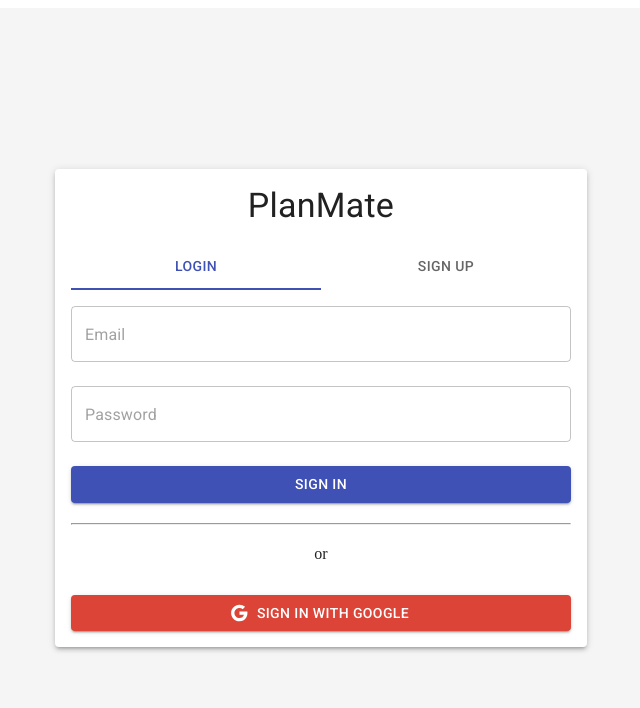
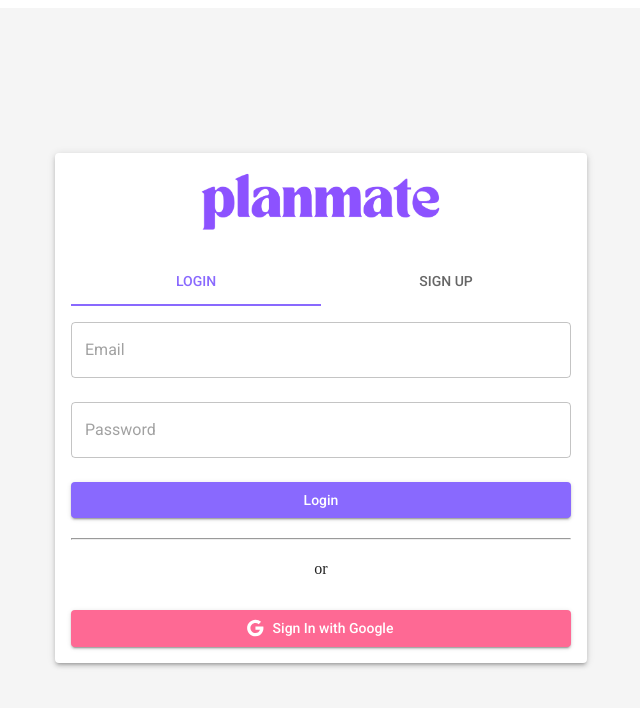
Before and after one commit to halghasra/PlanMate, a React (Create React App) app: page /login in a window 1280 px wide. Shown: the top 708 px of the page, without its empty margins (319-959 px from the left). Built offline with nearby package versions, Linux system fonts and the light colour scheme; no server answers.

Commit message:
applied theme across project

```diff
--- a/src/App.js
+++ b/src/App.js
@@ -10,10 +10,11 @@
 import { doc, getDoc } from "firebase/firestore"; // Imports doc data from firestore
 import Auth from "./components/Auth";
 import LogoutButton from "./components/LogoutButton"; // import the logout button
-import LoadingSpinner from "./components/LoadingSpinner"; // Import the loading spinner
+//import LoadingSpinner from "./components/LoadingSpinner"; // Import the loading spinner
 import UserProfile from "./components/UserProfile"; //Import the user profile from Firebase
 import ProfileCompletion from "./components/ProfileCompletion";
-//import './App.css'; will be added later once I define App.css
+import { ThemeProvider, CircularProgress } from "@mui/material";
+import theme from './theme/theme';
 
 class App extends Component {
   // start loading while the auth state is being determined
@@ -69,9 +70,10 @@
   render() {
     const { loading, user, needsProfileCompletion } = this.state;
     if (loading) {
-      return <LoadingSpinner />;
+      return <CircularProgress />;
     }
     return (
+      <ThemeProvider theme={theme}>
         <Router>
           <div>
             {user && <LogoutButton />}
@@ -119,6 +121,7 @@
             </Routes>
           </div>
         </Router>
+      </ThemeProvider>
     );
   }
 }
--- a/src/components/Auth.js
+++ b/src/components/Auth.js
@@ -1,7 +1,8 @@
 import React, { Component } from 'react';
-import { Paper, Tabs, Tab, Typography, Box, Snackbar, Alert } from '@mui/material';
+import { Paper, Tabs, Tab, Box, Snackbar, Alert } from '@mui/material';
 import Login from './Login';
 import SignUp from './SignUp';
+import logo from '../assets/planmate-logo-purple.png';
 
 class Auth extends Component {
   state = { value: 0, error: null };
@@ -30,7 +31,7 @@
       >
         <Paper elevation={3} sx={{ width: '90%', maxWidth: '500px', p: 2 }}>
           <Box textAlign="center" pb={2}>
-            <Typography variant="h4">PlanMate</Typography>
+            <img src={logo} alt="PlanMate logo" style={{ width: '50%' }} />
           </Box>
           <Tabs
             value={value}
--- a/src/components/Login.js
+++ b/src/components/Login.js
@@ -1,11 +1,9 @@
 import React, { Component } from 'react';
-//import { signInWithPopup } from 'firebase/auth';
-import { Button, TextField } from '@mui/material'; //Adding MUI components styling
+import { Button, TextField, CircularProgress } from '@mui/material'; //Adding MUI components styling
 import { auth, GoogleAuthProvider } from '../firebase';
-//mport { auth } from '../firebase';
 import { signInWithEmailAndPassword, signInWithPopup } from 'firebase/auth';
 import GoogleIcon from '@mui/icons-material/Google';
-import LoadingSpinner from './LoadingSpinner'; // import the loading spinner
+//import LoadingSpinner from './LoadingSpinner'; // import the loading spinner
 
 class Login extends Component {
     state = { email: '', password: '', error: null, loading: false };
@@ -44,7 +42,7 @@
     render() {
         const { email, password, loading } = this.state;
         if (loading) {
-          return <LoadingSpinner />
+          return <CircularProgress />
         }
         return (
           <form onSubmit={this.handleSubmit}>
@@ -71,9 +69,10 @@
               type="submit"
               fullWidth
               variant="contained"
-              sx={{ mt: 2 }}
+              color="primary"
+              sx={{ mt: 2, '&:hover': {bgcolor: 'primary.light'} }}
             >
-              Sign In
+              Login
             </Button>
             <hr style={{ margin: "20px 0" }} />
             <p style={{ textAlign: "center" }}>or</p>
@@ -81,8 +80,9 @@
               onClick={this.handleGoogleSignIn}
               fullWidth
               variant="contained"
+              color="error"
               startIcon={<GoogleIcon />}
-              sx={{ mt: 2, bgcolor: '#db4437', color: 'white' }}
+              sx={{ mt: 2, color: 'white', '&:hover': {bgcolor: 'error.light'} }}
             >
               Sign In with Google
             </Button>
--- a/src/components/LogoutButton.js
+++ b/src/components/LogoutButton.js
@@ -16,7 +16,12 @@
   }
 
   return (
-    <Button onClick={handleLogout}>
+    <Button
+      onClick={handleLogout}
+      color="error"
+      variant='contained'
+      sx={{ mt: 2, color:'white', '&:hover': {bgcolor: 'error.light'} }}
+    >
       Logout
     </Button>
   )
--- a/src/components/ProfileCompletion.js
+++ b/src/components/ProfileCompletion.js
@@ -100,7 +100,7 @@
     <Box display="flex" flexDirection="column" justifyContent="center" alignItems="center" minHeight="100vh">
       {loading ? <CircularProgress /> : (
         <>
-        <Avatar alt="User Profile Picture" src={picUrl} sx={{ width: 96, height: 96, mb: 1 }} /> {/* Display the profile picture here */}
+        <Avatar alt="User Profile Picture" src={picUrl} sx={{ width: 192, height: 192, mb: 1 }} /> {/* Display the profile picture here */}
         <Box width="500px">
         <form onSubmit={handleSubmit}>
           <Box display="flex" alignItems="center" sx={{ mb: 1 }}>
@@ -109,8 +109,10 @@
               type="file"
               onChange={handleFileChange}
               inputRef={fileInputRef}
+              size='small'
+              sx={{ mb: 1 }}
             />
-            <Button onClick={resetFile} variant="contained" color="secondary" sx={{ ml: 1 }} type="button">
+            <Button onClick={resetFile} variant="contained" color="secondary" sx={{ ml: 1, '&:hover': {bgcolor: 'secondary.light'}}} type="button">
               Reset
             </Button>
             {profilePic && <Box sx={{ ml: 2 }}>{profilePic.name}</Box>}
@@ -118,6 +120,7 @@
           <TextField
             name="name"
             label="Name"
+            size="medium"
             value={name}
             onChange={event => setName(event.target.value)}
             required
@@ -127,13 +130,14 @@
           <TextField
             name="bio"
             label="Bio"
+            size="medium"
             value={bio}
             onChange={event => setBio(event.target.value)}
             required
             fullWidth
             multiline
           />
-          <Button type="submit" fullWidth variant="contained" color="primary" sx={{ mt: 2 }}>
+          <Button type="submit" fullWidth variant="contained" color="primary" sx={{ mt: 2, color:'white', '&:hover': {bgcolor: 'primary.light'} }}>
             Submit
           </Button>
         </form>
--- a/src/components/SignUp.js
+++ b/src/components/SignUp.js
@@ -44,7 +44,13 @@
               required
               type="password"
             />
-            <Button type="submit" fullWidth variant="contained" sx={{ mt: 2 }}>
+            <Button
+              type="submit"
+              fullWidth
+              variant="contained"
+              color="primary"
+              sx={{ mt: 2, '&:hover': {bgcolor: 'primary.light'} }}
+            >
               Sign Up
             </Button>
           </form>
--- a/src/components/UserProfile.js
+++ b/src/components/UserProfile.js
@@ -107,7 +107,7 @@
 
   return (
     <Box display="flex" flexDirection="column" justifyContent="center" alignItems="center" minHeight="100vh">
-      <Avatar alt="User Profile Picture" src={picUrl} sx={{ width: 96, height: 96, mb: 1 }}/> {/* Display the profile picture here */}
+      <Avatar alt="User Profile Picture" src={picUrl} sx={{ width: 192, height: 192, mb: 1 }}/> {/* Display the profile picture here */}
       <form onSubmit={updateUserProfile}>
         <Box dispaly="flex" alignItems="center" sx={{ mb: 1 }}>
           <TextField
@@ -115,9 +115,10 @@
             type="file"
             onChange={event => setProfilePic(event.target.files[0])}
             inputRef={fileInputRef}
+            size='small'
             sx={{ mb: 1 }}
           />
-          <Button onClick={resetFile} variant="contained" color="secondary" sx={{ ml: 1}} type="button">
+          <Button onClick={resetFile} variant="contained" color="secondary" sx={{ ml: 1, '&:hover': {bgcolor: 'secondary.light'}}} type="button">
             Reset
           </Button>
           {profilePic && <Box sx={{ ml:2 }}>{profilePic.name}</Box>}
@@ -125,6 +126,7 @@
         <TextField
           name="name"
           label="Name"
+          size="medium"
           value={name}
           onChange={event => setName(event.target.value)}
           required
@@ -134,6 +136,7 @@
         <TextField
           name="bio"
           label="Bio"
+          size="medium"
           value={bio}
           onChange={event => setBio(event.target.value)}
           required
@@ -141,7 +144,7 @@
           multiline
           sx={{ mb: 1 }}
         />
-        <Button type="submit" fullWidth variant="contained" color="primary" sx={{ mt: 2 }}>
+        <Button type="submit" fullWidth variant="contained" color="primary" sx={{ mt: 2, color:'white', '&:hover': {bgcolor: 'primary.light'} }}>
         {submitting ? <CircularProgress size={24} /> : "Update profile"}
         </Button>
       </form>
--- a/src/theme/Logos.js
+++ b/src/theme/Logos.js
@@ -1,4 +1,4 @@
-import LogoPrimary from '../resources/planmate-logo-purple.png';
-import LogoSecondary from '../resources/planmate-logo-white.png';
+import LogoPrimary from '../assets/planmate-logo-purple.png';
+import LogoSecondary from '../assets/planmate-logo-white.png';
 
 export { LogoPrimary, LogoSecondary};
--- a/src/theme/theme.js
+++ b/src/theme/theme.js
@@ -1,19 +1,24 @@
 import { createTheme } from "@mui/material";
+import { lighten } from "@mui/system";
 import Colours from "./Colours";
 
 const theme = createTheme({
     palette: {
-        purple: {
+        primary: {
             main: Colours.purple,
+            light: lighten(Colours.purple, 0.2) // this creates a lighter version of the colour used for effect
         },
-        yellow: {
+        secondary: {
             main: Colours.yellow,
+            light: lighten(Colours.yellow, 0.2)
         },
-        cyan: {
+        info: {
             main: Colours.cyan,
+            light: lighten(Colours.yellow, 0.2)
         },
-        red: {
+        error: {
             main: Colours.red,
+            light: lighten(Colours.red, 0.2)
         },
     },
     typography: {
@@ -27,7 +32,6 @@
                     transition: '0.3s',
                     '&:hover': {
                         transform: 'translateY(-5px)',
-                        backgroundColor: Colours.purple, // This adds a lighter shade of purple to the background
                     },
                 },
             },
```
Also changed, not shown: src/assets/planmate-logo-purple.png (renamed from src/resources/planmate-logo-purple.png), src/assets/planmate-logo-white.png (renamed from src/resources/planmate-logo-white.png). Lines whose indentation alone changed are shown as unchanged.
